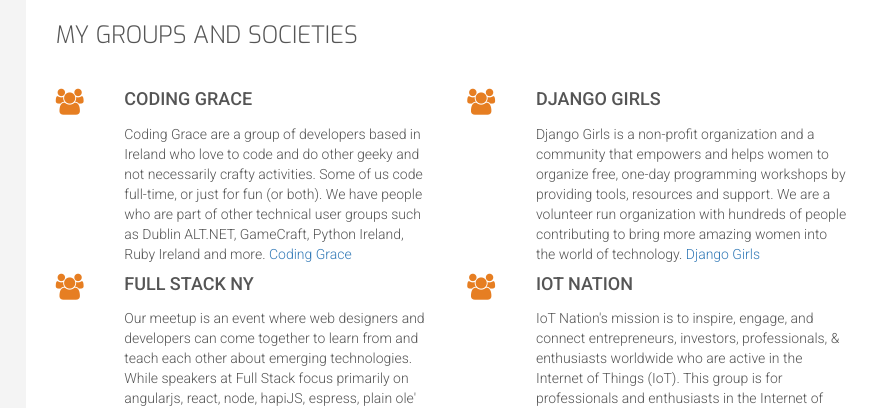
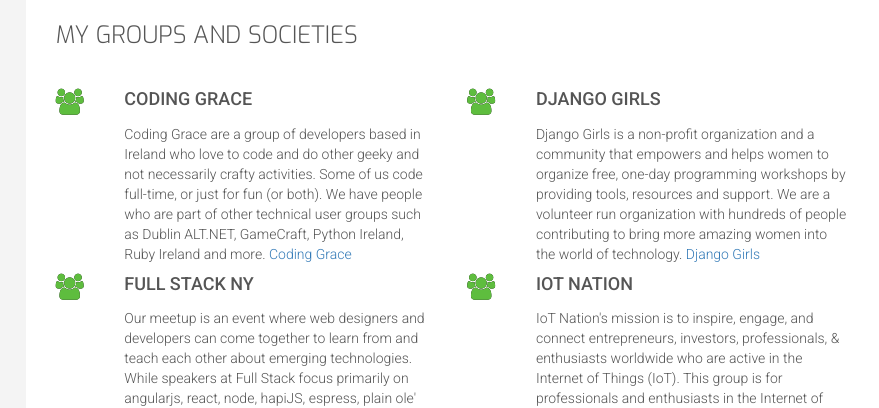
Before and after one commit to Mathias-SantAnna/Rosie_CV2, a plain HTML site: page interests.html in a window 1280 px wide. Shown: the part 364-772 px from the top of the page, 401-1280 px from the left. Drawn offline with nearby package versions, Linux system fonts and the light colour scheme; some packages are replaced by stand-ins of ours; a script that the page names is missing.

Commit message:
Css ajustments in icons

```diff
--- a/assets/css/style.css
+++ b/assets/css/style.css
@@ -206,7 +206,7 @@
 }
 
 footer .cv-pdf i:hover {
-    color: #e84610;
+    color: #009CDF;
     transition: all 0.35s ease-in-out;
     -moz-transition: all 0.35s ease-in-out;
     -webkit-transition: all 0.35s ease-in-out;
@@ -245,7 +245,8 @@
 
 .three-reasons-icon {
     font-size: 26px;
-    color: #e67e22;
+    color: #5EBD3E;
+    text-shadow: 0 0 black;
 }
 
 .three-reasons-heading {
```
